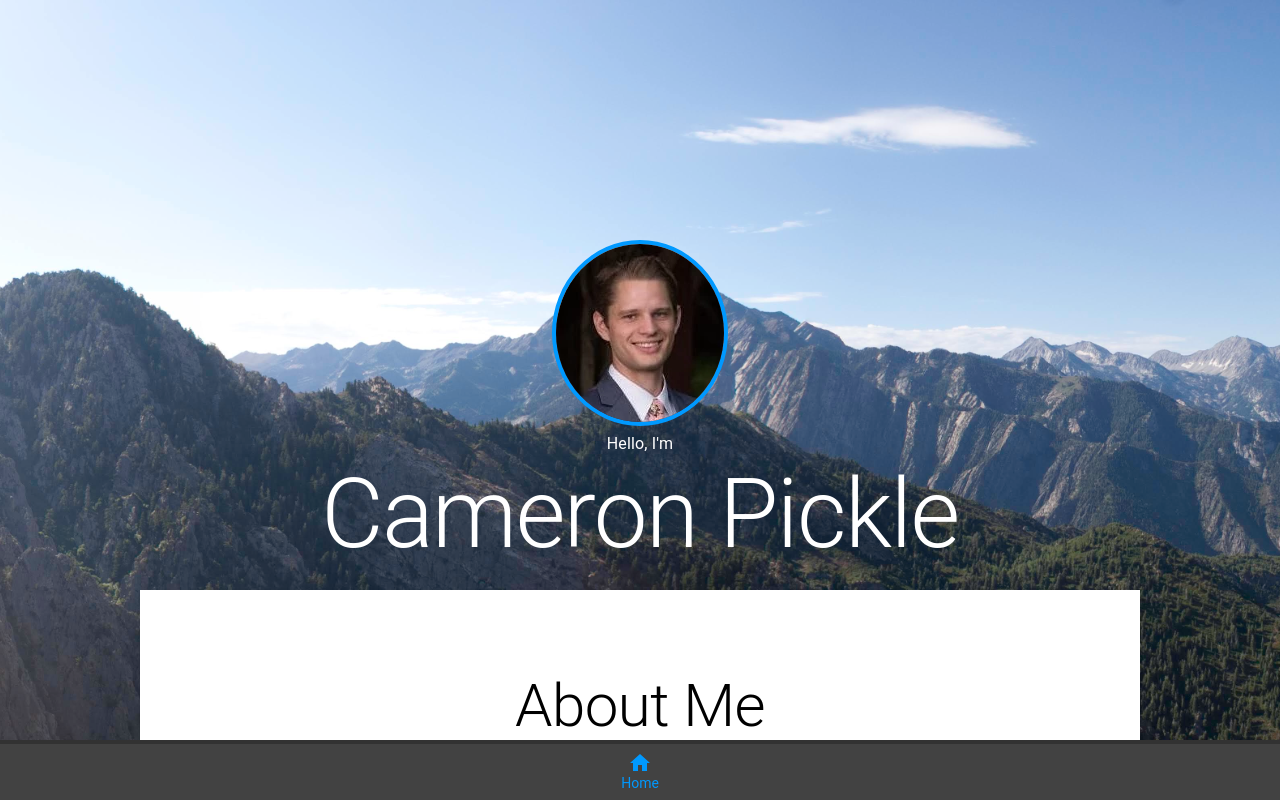
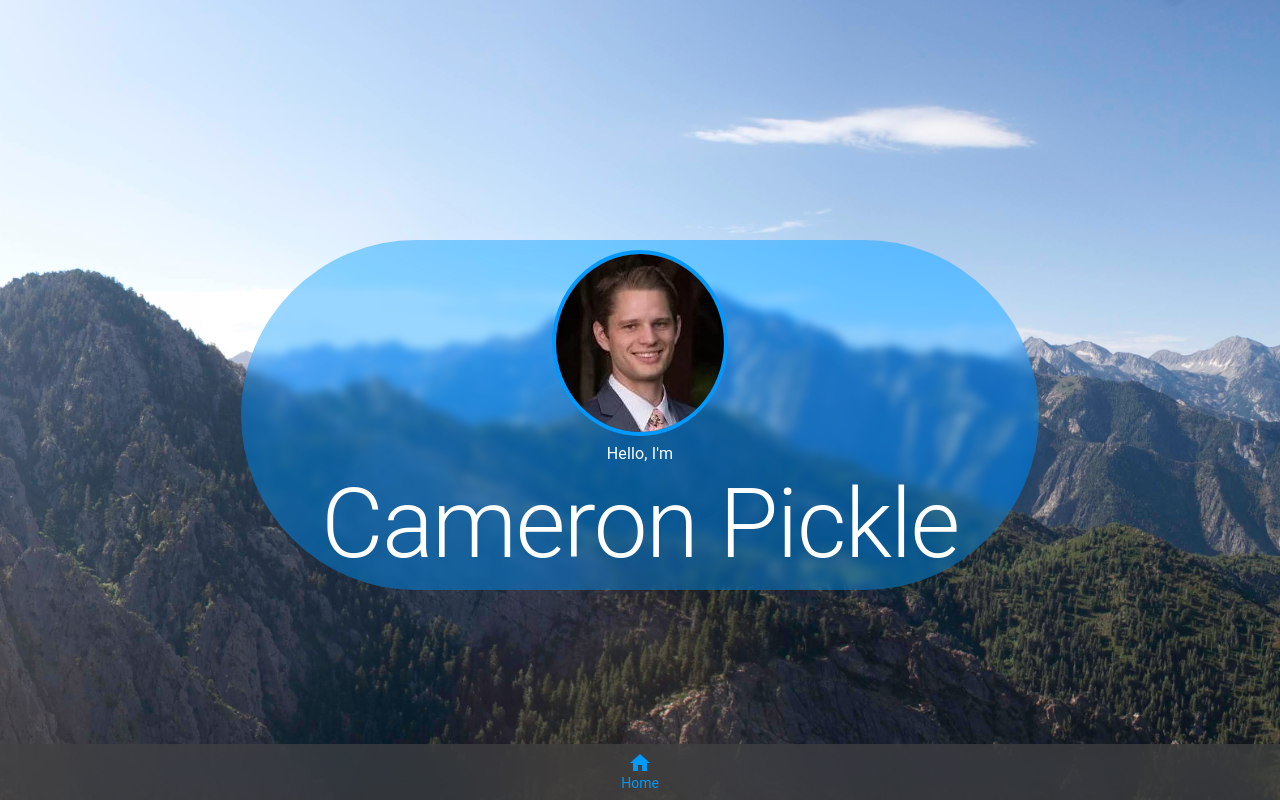
Before and after one commit to cmpickle/portfolio, a React (Create React App) app: page / in a window 1280 px wide. Shown: the top 800 px of the page. Built offline with nearby package versions, Linux system fonts and the light colour scheme.

Commit message:
feat: Update site style

```diff
--- a/src/App.jsx
+++ b/src/App.jsx
@@ -11,9 +11,14 @@ export const AppComponent = (props) => {
   const { classes } = props;
   const bannerContent = () => (
     <>
-      <img src={profile} className={classes.profileImage} alt='Profile' />
-      <Typography color='textPrimary' variant='subtitle1'>Hello, I'm</Typography>
-      <Typography color='textPrimary' variant='h1'>Cameron Pickle</Typography>
+      <div className={classes.tile0}>
+        <div className={classes.topSpacer}></div>
+        <div className={classes.badge}>
+          <img src={profile} className={classes.profileImage} alt='Profile' />
+          <Typography color='textPrimary' variant='subtitle1'>Hello, I'm</Typography>
+          <Typography color='textPrimary' variant='h1'>Cameron Pickle</Typography>
+        </div>
+      </div>
       <header className={classes.appHeader}>
         <Company
           key={100}
@@ -64,12 +69,12 @@ export const AppComponent = (props) => {
           <Company key={c.id} company={c} />
         ))}
       </header>
+      <Navbar />
     </>
   );
   return (
     <div className={classes.app}>
       <Banner component={bannerContent}></Banner>
-      <Navbar />
     </div>
   );
 };
@@ -87,10 +92,23 @@ const styles = {
     textAlign: 'center',
   },
   profileImage: {
-    marginTop: '30vh',
     borderRadius: '50%',
     border: '4px solid #09f',
   },
+  tile0: {
+    height: '100vh',
+  },
+  badge: {
+    width: 'fit-content',
+    borderRadius: '1000px',
+    backdropFilter: 'blur(5px) saturate(180%)',
+    backgroundColor: 'rgba(0,153,255,.4)',
+    margin: 'auto',
+    padding: '10px 80px',
+  },
+  topSpacer: {
+    height: '30vh',
+  }
 };
 
 export const App = withStyles(styles)(AppComponent);
--- a/src/components/Navbar.jsx
+++ b/src/components/Navbar.jsx
@@ -16,7 +16,9 @@ const useStyles = makeStyles((theme) => ({
     width: '100%',
     float: 'left',
     color: '#09f',
-    borderTop: '4px solid #323232',
+    // borderTop: '4px solid #323232',
+    backdropFilter: 'blur(20px) saturate(180%)',
+    backgroundColor: 'rgba(66,66,66,0.7)',
   },
   navIcon: {
     color: 'white',
```
